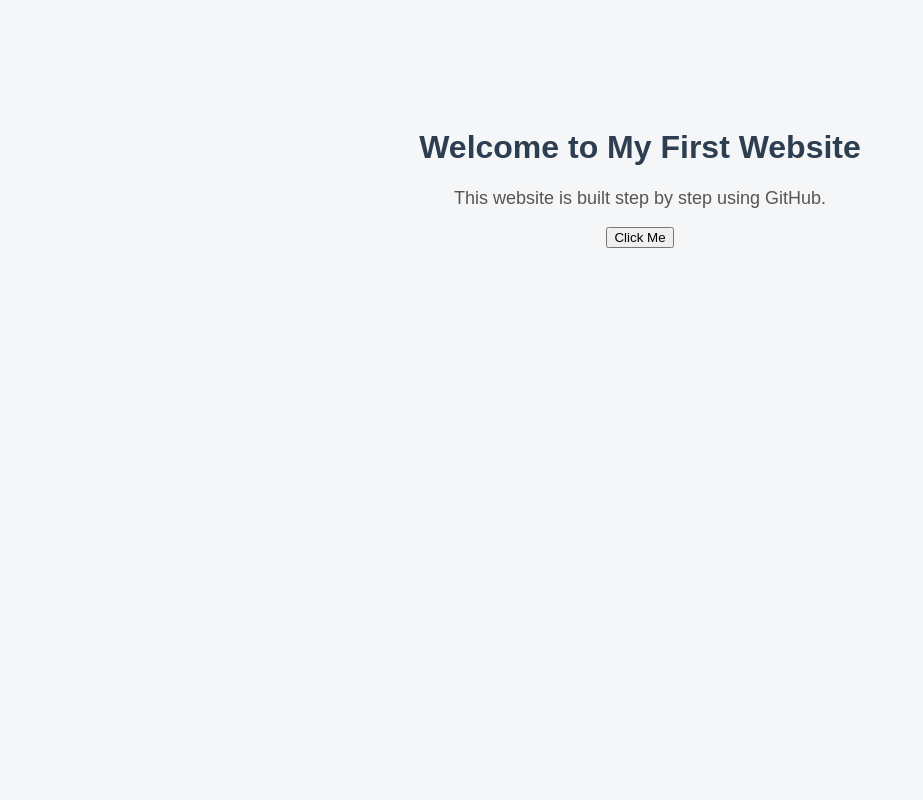
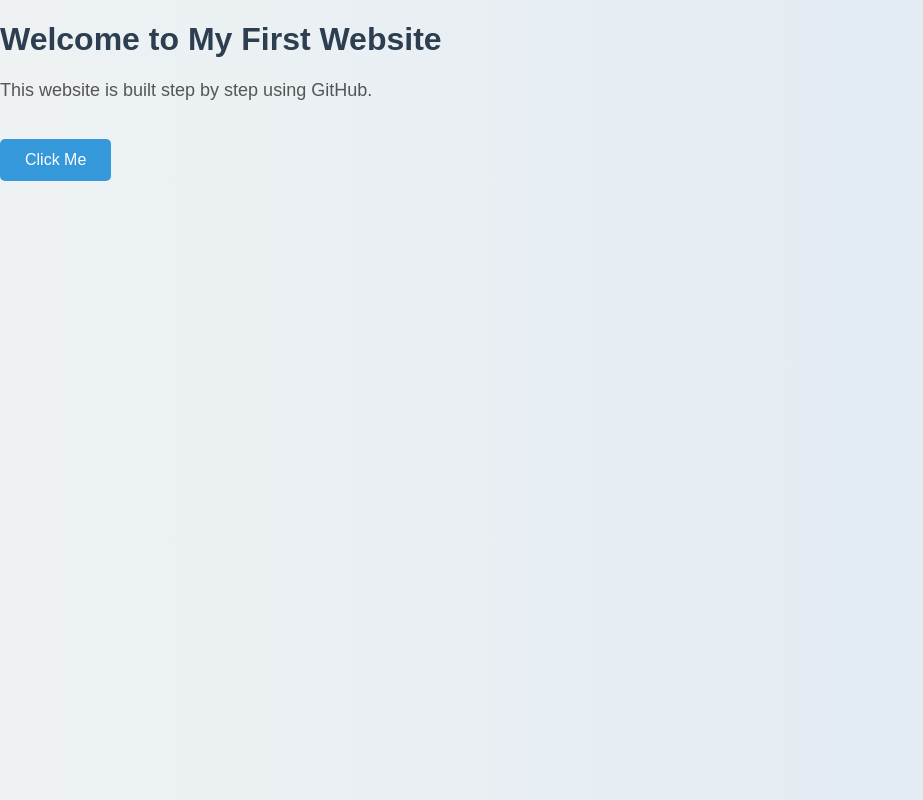
Before and after one commit to maielee1797/MaiElee1066, a plain HTML site: page index.html in a window 1280 px wide. Shown: the whole page, without its empty margins (0-923 px from the left). Drawn offline with Linux system fonts and the light colour scheme.

Commit message:
Update style.css

```diff
--- a/style.css
+++ b/style.css
@@ -1,8 +1,18 @@
 body {
     font-family: Arial, sans-serif;
-    background-color: #f4f6f8;
+    background: linear-gradient(to right, #eef2f3, #dfe9f3);
+    margin: 0;
+    padding: 0;
+}
+
+.container {
+    max-width: 600px;
+    margin: 100px auto;
+    background: #fff;
+    padding: 30px;
+    border-radius: 10px;
+    box-shadow: 0 10px 25px rgba(0,0,0,0.1);
     text-align: center;
-    padding-top: 100px;
 }
 
 h1 {
@@ -13,3 +23,18 @@
     color: #555;
     font-size: 18px;
 }
+
+button {
+    margin-top: 20px;
+    padding: 12px 25px;
+    font-size: 16px;
+    border: none;
+    border-radius: 5px;
+    background-color: #3498db;
+    color: #fff;
+    cursor: pointer;
+}
+
+button:hover {
+    background-color: #2980b9;
+}
```
